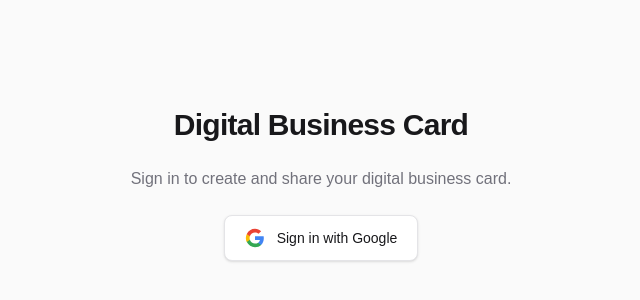
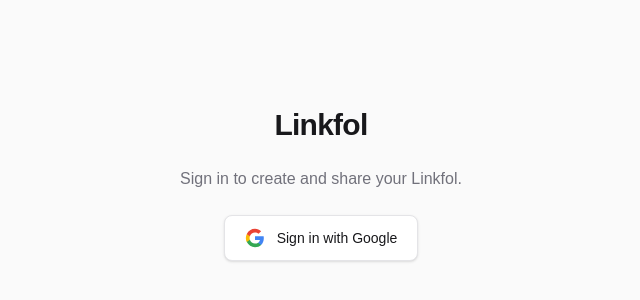
Before and after one commit to jakeHamiltondev/digital-business-card, a Next.js app: page / in a window 1280 px wide. Shown: the part 216-516 px from the top of the page, without its empty margins (319-959 px from the left). Built offline with nearby package versions, Linux system fonts and the light colour scheme.

Commit message:
Rebrand to Linkfol

```diff
--- a/package.json
+++ b/package.json
@@ -1,5 +1,5 @@
 {
-  "name": "digital-business-card",
+  "name": "linkfol",
   "version": "0.1.0",
   "private": true,
   "scripts": {
--- a/src/app/dashboard/page.tsx
+++ b/src/app/dashboard/page.tsx
@@ -51,7 +51,7 @@
       <header className="border-b border-zinc-200 bg-white dark:border-zinc-800 dark:bg-zinc-900">
         <div className="mx-auto flex max-w-2xl items-center justify-between px-4 py-4">
           <h1 className="text-lg font-semibold text-zinc-900 dark:text-zinc-50">
-            Digital Business Card
+            Linkfol
           </h1>
           <form action={signOut}>
             <button
--- a/src/app/layout.tsx
+++ b/src/app/layout.tsx
@@ -13,8 +13,8 @@
 });
 
 export const metadata: Metadata = {
-  title: "Create Next App",
-  description: "Generated by create next app",
+  title: "Linkfol",
+  description: "Create and share your professional Linkfol profile.",
 };
 
 export default function RootLayout({
--- a/src/app/page.tsx
+++ b/src/app/page.tsx
@@ -24,10 +24,10 @@
     <div className="flex min-h-screen flex-col items-center justify-center bg-zinc-50 dark:bg-black">
       <div className="flex flex-col items-center gap-6 text-center">
         <h1 className="text-3xl font-semibold tracking-tight text-zinc-900 dark:text-zinc-50">
-          Digital Business Card
+          Linkfol
         </h1>
         <p className="max-w-sm text-zinc-500 dark:text-zinc-400">
-          Sign in to create and share your digital business card.
+          Sign in to create and share your Linkfol.
         </p>
         <form action={signInWithGoogle}>
           <button
```
